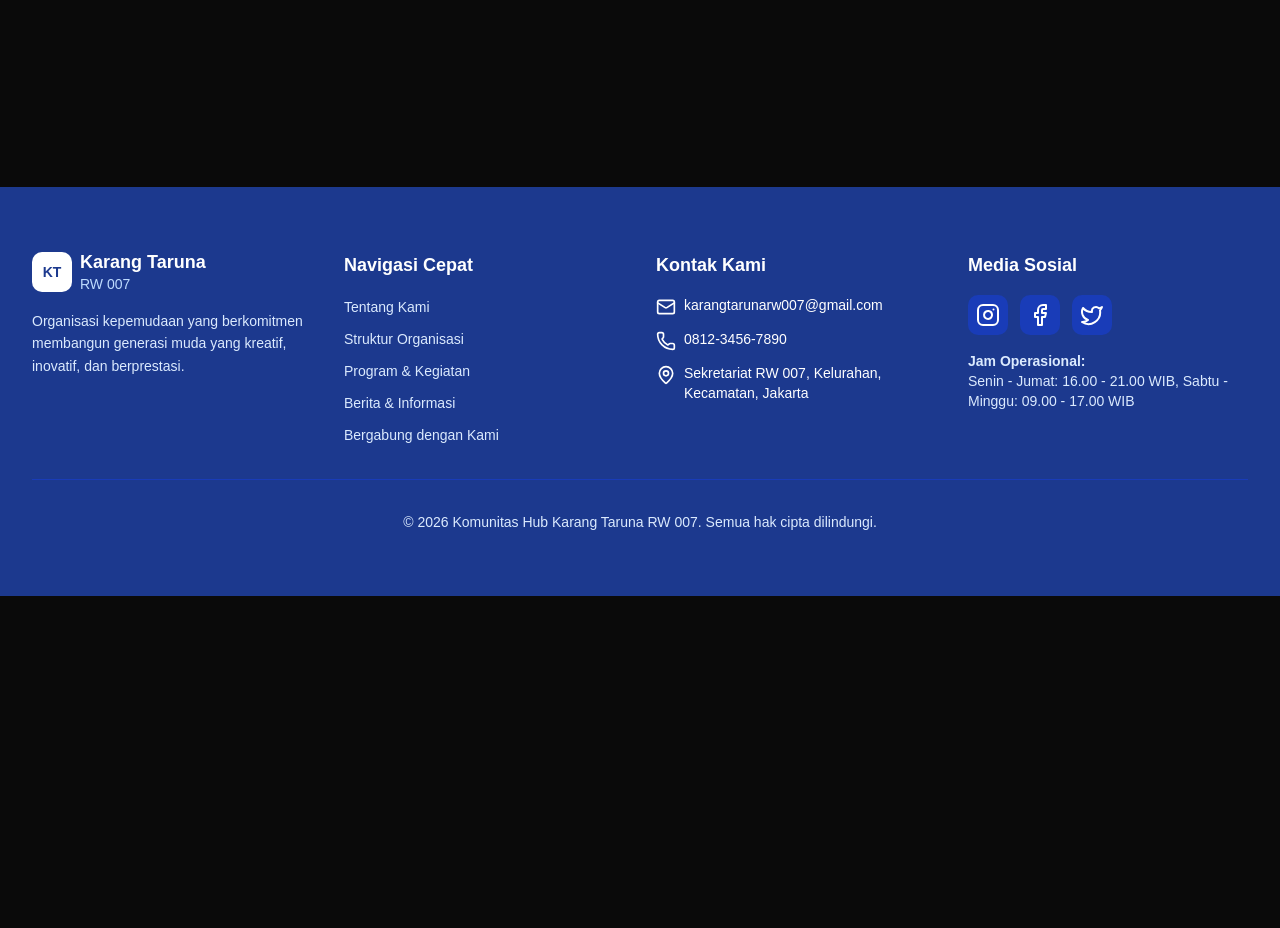
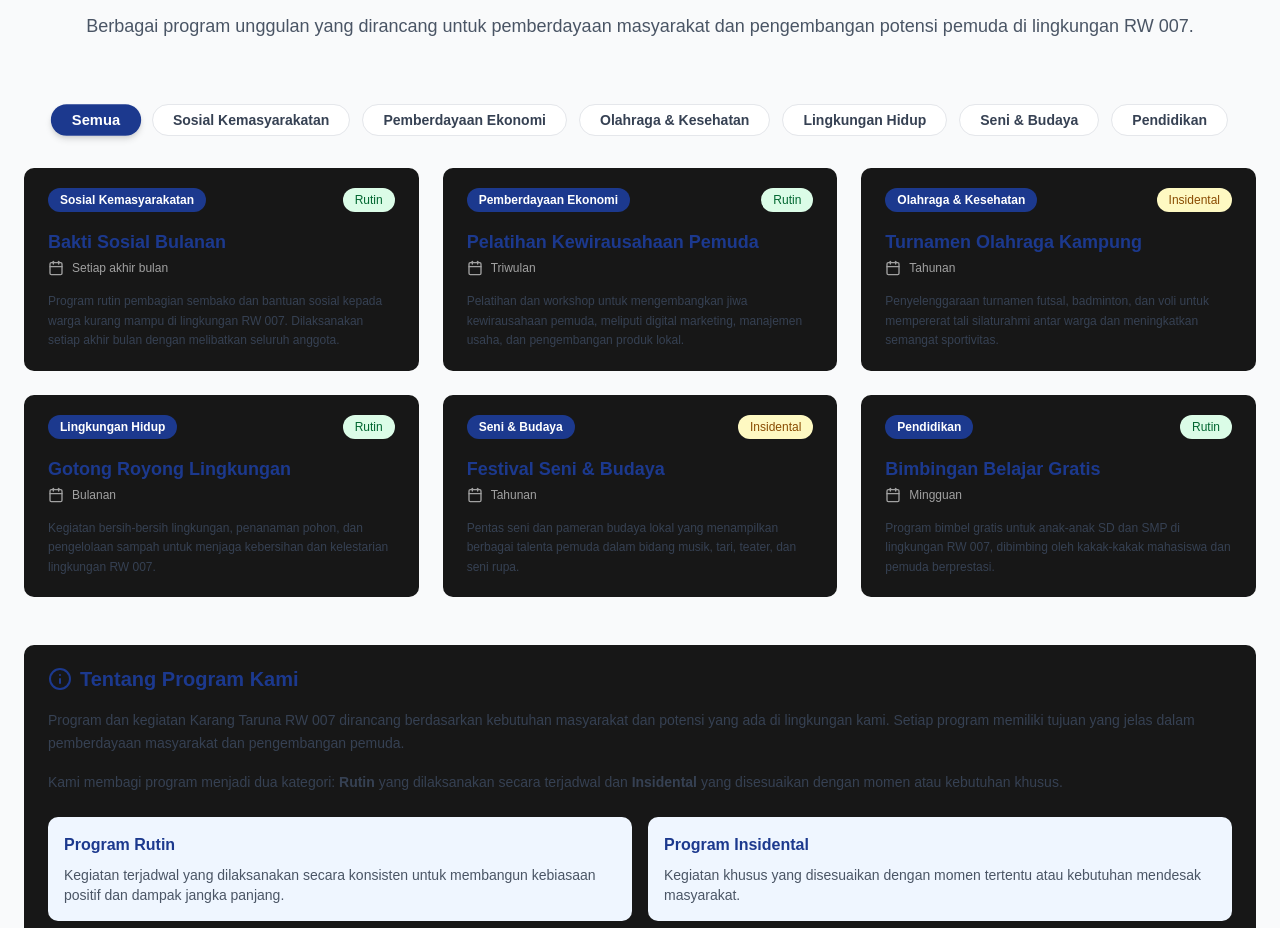
Before and after one commit to Farh4nHanz/kartar-rw-007, a React (Vite) app in the folder apps/web/: page /program in a window 1280 px wide. Shown: the part 204-1132 px from the top of the page. Before the commit the page ends 800 px from the top, so only its background shows below. Built offline with nearby package versions, Linux system fonts and the light colour scheme.

Commit message:
feat(page): add programs & activities page

```diff
--- a/apps/web/src/components/footer.tsx
+++ b/apps/web/src/components/footer.tsx
@@ -8,7 +8,7 @@ const quickLinks: {
 }[] = [
 	{ to: "/tentang-kami", label: "Tentang Kami" },
 	{ to: "/struktur", label: "Struktur Organisasi" },
-	{ to: "/", label: "Program & Kegiatan" },
+	{ to: "/program", label: "Program & Kegiatan" },
 	{ to: "/", label: "Berita & Informasi" },
 	{ to: "/", label: "Bergabung dengan Kami" },
 ] as const;
--- a/apps/web/src/components/header.tsx
+++ b/apps/web/src/components/header.tsx
@@ -12,7 +12,7 @@ const links: {
 	{ to: "/", label: "Beranda" },
 	{ to: "/tentang-kami", label: "Tentang Kami" },
 	{ to: "/struktur", label: "Struktur Organisasi" },
-	{ to: "/", label: "Program & Kegiatan" },
+	{ to: "/program", label: "Program & Kegiatan" },
 	{ to: "/", label: "Berita" },
 	{ to: "/galeri", label: "Galeri" },
 	{ to: "/kolaborasi", label: "Kolaborasi" },
--- a/apps/web/src/routeTree.gen.ts
+++ b/apps/web/src/routeTree.gen.ts
@@ -11,6 +11,7 @@
 import { Route as rootRouteImport } from './routes/__root'
 import { Route as TentangKamiRouteImport } from './routes/tentang-kami'
 import { Route as StrukturRouteImport } from './routes/struktur'
+import { Route as ProgramRouteImport } from './routes/program'
 import { Route as KontakRouteImport } from './routes/kontak'
 import { Route as KolaborasiRouteImport } from './routes/kolaborasi'
 import { Route as GaleriRouteImport } from './routes/galeri'
@@ -24,6 +25,11 @@ const TentangKamiRoute = TentangKamiRouteImport.update({
 const StrukturRoute = StrukturRouteImport.update({
   id: '/struktur',
   path: '/struktur',
+  getParentRoute: () => rootRouteImport,
+} as any)
+const ProgramRoute = ProgramRouteImport.update({
+  id: '/program',
+  path: '/program',
   getParentRoute: () => rootRouteImport,
 } as any)
 const KontakRoute = KontakRouteImport.update({
@@ -52,6 +58,7 @@ export interface FileRoutesByFullPath {
   '/galeri': typeof GaleriRoute
   '/kolaborasi': typeof KolaborasiRoute
   '/kontak': typeof KontakRoute
+  '/program': typeof ProgramRoute
   '/struktur': typeof StrukturRoute
   '/tentang-kami': typeof TentangKamiRoute
 }
@@ -60,6 +67,7 @@ export interface FileRoutesByTo {
   '/galeri': typeof GaleriRoute
   '/kolaborasi': typeof KolaborasiRoute
   '/kontak': typeof KontakRoute
+  '/program': typeof ProgramRoute
   '/struktur': typeof StrukturRoute
   '/tentang-kami': typeof TentangKamiRoute
 }
@@ -69,6 +77,7 @@ export interface FileRoutesById {
   '/galeri': typeof GaleriRoute
   '/kolaborasi': typeof KolaborasiRoute
   '/kontak': typeof KontakRoute
+  '/program': typeof ProgramRoute
   '/struktur': typeof StrukturRoute
   '/tentang-kami': typeof TentangKamiRoute
 }
@@ -79,6 +88,7 @@ export interface FileRouteTypes {
     | '/galeri'
     | '/kolaborasi'
     | '/kontak'
+    | '/program'
     | '/struktur'
     | '/tentang-kami'
   fileRoutesByTo: FileRoutesByTo
@@ -87,6 +97,7 @@ export interface FileRouteTypes {
     | '/galeri'
     | '/kolaborasi'
     | '/kontak'
+    | '/program'
     | '/struktur'
     | '/tentang-kami'
   id:
@@ -95,6 +106,7 @@ export interface FileRouteTypes {
     | '/galeri'
     | '/kolaborasi'
     | '/kontak'
+    | '/program'
     | '/struktur'
     | '/tentang-kami'
   fileRoutesById: FileRoutesById
@@ -104,6 +116,7 @@ export interface RootRouteChildren {
   GaleriRoute: typeof GaleriRoute
   KolaborasiRoute: typeof KolaborasiRoute
   KontakRoute: typeof KontakRoute
+  ProgramRoute: typeof ProgramRoute
   StrukturRoute: typeof StrukturRoute
   TentangKamiRoute: typeof TentangKamiRoute
 }
@@ -122,6 +135,13 @@ declare module '@tanstack/react-router' {
       path: '/struktur'
       fullPath: '/struktur'
       preLoaderRoute: typeof StrukturRouteImport
+      parentRoute: typeof rootRouteImport
+    }
+    '/program': {
+      id: '/program'
+      path: '/program'
+      fullPath: '/program'
+      preLoaderRoute: typeof ProgramRouteImport
       parentRoute: typeof rootRouteImport
     }
     '/kontak': {
@@ -160,6 +180,7 @@ const rootRouteChildren: RootRouteChildren = {
   GaleriRoute: GaleriRoute,
   KolaborasiRoute: KolaborasiRoute,
   KontakRoute: KontakRoute,
+  ProgramRoute: ProgramRoute,
   StrukturRoute: StrukturRoute,
   TentangKamiRoute: TentangKamiRoute,
 }
--- a/apps/web/src/routes/index.tsx
+++ b/apps/web/src/routes/index.tsx
@@ -123,7 +123,7 @@ function HomeComponent() {
 					</div>
 
 					{/* All Programs CTA */}
-					<Link to="/">
+					<Link to="/program">
 						<Button
 							variant="outline"
 							className="rounded-md border-blue-900 p-4 font-[550] text-blue-900 text-sm capitalize hover:cursor-pointer hover:bg-blue-50 hover:text-blue-900"
--- /dev/null
+++ b/apps/web/src/routes/program.tsx
@@ -0,0 +1,152 @@
+import { createFileRoute } from "@tanstack/react-router";
+import { Calendar, Info } from "lucide-react";
+import { useState } from "react";
+import { Button } from "@/components/ui/button";
+import {
+	Card,
+	CardContent,
+	CardDescription,
+	CardHeader,
+	CardTitle,
+} from "@/components/ui/card";
+import { programs } from "@/data/mock";
+import { cn } from "@/lib/utils";
+
+export const Route = createFileRoute("/program")({
+	component: RouteComponent,
+});
+
+function RouteComponent() {
+	const [filter, setFilter] = useState("Semua");
+	const categories = ["Semua", ...new Set(programs.map((p) => p.category))];
+
+	const filteredPrograms =
+		filter === "Semua"
+			? programs
+			: programs.filter((p) => p.category === filter);
+
+	return (
+		<div className="flex h-fit min-h-screen w-full justify-center bg-gray-50 py-16">
+			<div className="container w-full px-6 py-2">
+				{/* Header */}
+				<div className="mb-16 text-center">
+					<h1 className="mb-4 font-bold text-5xl text-blue-900">
+						Program & Kegiatan
+					</h1>
+					<p className="text-gray-600 text-lg">
+						Berbagai program unggulan yang dirancang untuk pemberdayaan
+						masyarakat dan pengembangan potensi pemuda di lingkungan RW 007.
+					</p>
+				</div>
+
+				{/* Filter */}
+				<div className="mb-8 flex flex-wrap justify-center gap-3">
+					{categories.map((category) => (
+						<Button
+							key={category}
+							className={cn(
+								"rounded-full px-5 py-2 font-[550] text-sm transition-all duration-300",
+								filter === category
+									? "scale-105 bg-blue-900 text-white shadow-md"
+									: "border border-gray-200 bg-white text-gray-700 hover:bg-blue-50 hover:text-blue-900",
+							)}
+							onClick={() => setFilter(category)}
+						>
+							{category}
+						</Button>
+					))}
+				</div>
+
+				{/* Programs Grid */}
+				<div className="grid grid-cols-1 gap-6 sm:grid-cols-2 lg:grid-cols-3">
+					{filteredPrograms.map((program) => (
+						<Card
+							key={program.id}
+							className="overflow-hidden rounded-lg px-2 py-5 transition-all duration-300 hover:-translate-y-1 hover:shadow-lg"
+						>
+							<CardHeader>
+								<div className="mb-3 flex items-center justify-between">
+									<span className="w-fit rounded-full bg-blue-900 px-3 py-1 font-semibold text-white text-xs">
+										{program.category}
+									</span>
+									<span
+										className={cn(
+											"rounded-full px-3 py-1 font-medium text-xs",
+											program.status === "Rutin"
+												? "bg-green-100 text-green-800"
+												: "bg-yellow-100 text-yellow-800",
+										)}
+									>
+										{program.status}
+									</span>
+								</div>
+
+								<CardTitle className="font-bold text-blue-900 text-lg">
+									{program.title}
+								</CardTitle>
+								<CardDescription className="flex items-center">
+									<Calendar className="mr-2 size-4 shrink-0" />
+									<span className="text-muted-foreground text-xs">
+										{program.schedule}
+									</span>
+								</CardDescription>
+							</CardHeader>
+
+							<CardContent className="flex flex-col gap-3">
+								<p className="line-clamp-5 text-gray-700 text-smleading-relaxed">
+									{program.description}
+								</p>
+							</CardContent>
+						</Card>
+					))}
+				</div>
+
+				{/* Info Section */}
+				<Card className="mt-12 rounded-lg px-2 py-5">
+					<CardHeader>
+						<CardTitle className="flex items-center gap-2 font-semibold text-blue-900 text-xl">
+							<Info className="size-6" />
+							Tentang Program Kami
+						</CardTitle>
+					</CardHeader>
+
+					<CardContent className="space-y-4 text-gray-700">
+						<p className="text-sm leading-relaxed">
+							Program dan kegiatan Karang Taruna RW 007 dirancang berdasarkan
+							kebutuhan masyarakat dan potensi yang ada di lingkungan kami.
+							Setiap program memiliki tujuan yang jelas dalam pemberdayaan
+							masyarakat dan pengembangan pemuda.
+						</p>
+						<p className="text-sm leading-relaxed">
+							Kami membagi program menjadi dua kategori: <strong>Rutin</strong>{" "}
+							yang dilaksanakan secara terjadwal dan <strong>Insidental</strong>{" "}
+							yang disesuaikan dengan momen atau kebutuhan khusus.
+						</p>
+
+						<div className="mt-6 grid grid-cols-1 gap-4 md:grid-cols-2">
+							<div className="flex flex-col items-start gap-2 rounded-lg bg-blue-50 p-4">
+								<h4 className="font-semibold text-base text-blue-900">
+									Program Rutin
+								</h4>
+								<p className="text-gray-600 text-sm">
+									Kegiatan terjadwal yang dilaksanakan secara konsisten untuk
+									membangun kebiasaan positif dan dampak jangka panjang.
+								</p>
+							</div>
+
+							<div className="flex flex-col items-start gap-2 rounded-lg bg-blue-50 p-4">
+								<h4 className="font-semibold text-base text-blue-900">
+									Program Insidental
+								</h4>
+								<p className="text-gray-600 text-sm">
+									Kegiatan khusus yang disesuaikan dengan momen tertentu atau
+									kebutuhan mendesak masyarakat.
+								</p>
+							</div>
+						</div>
+					</CardContent>
+				</Card>
+			</div>
+		</div>
+	);
+}
```
